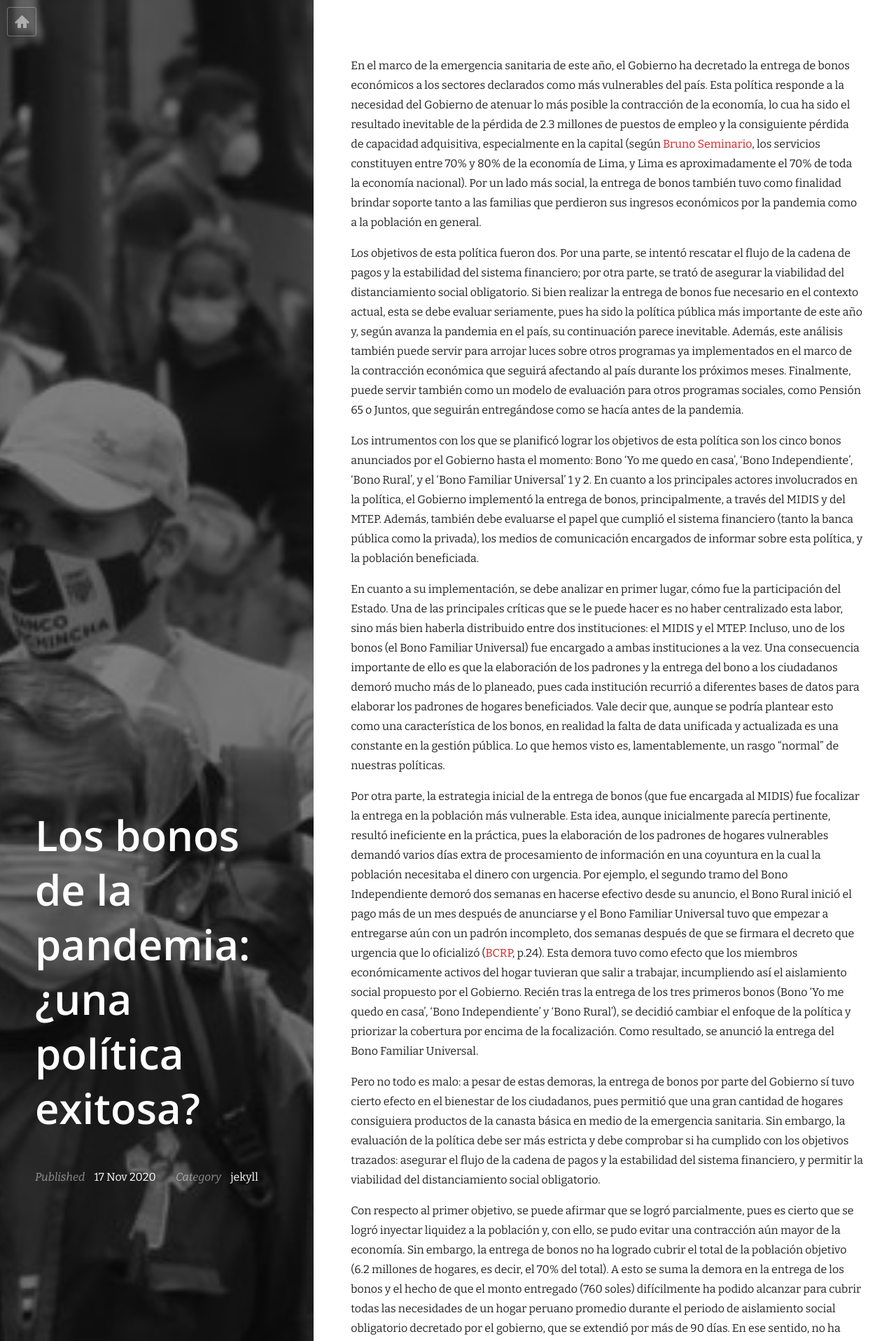
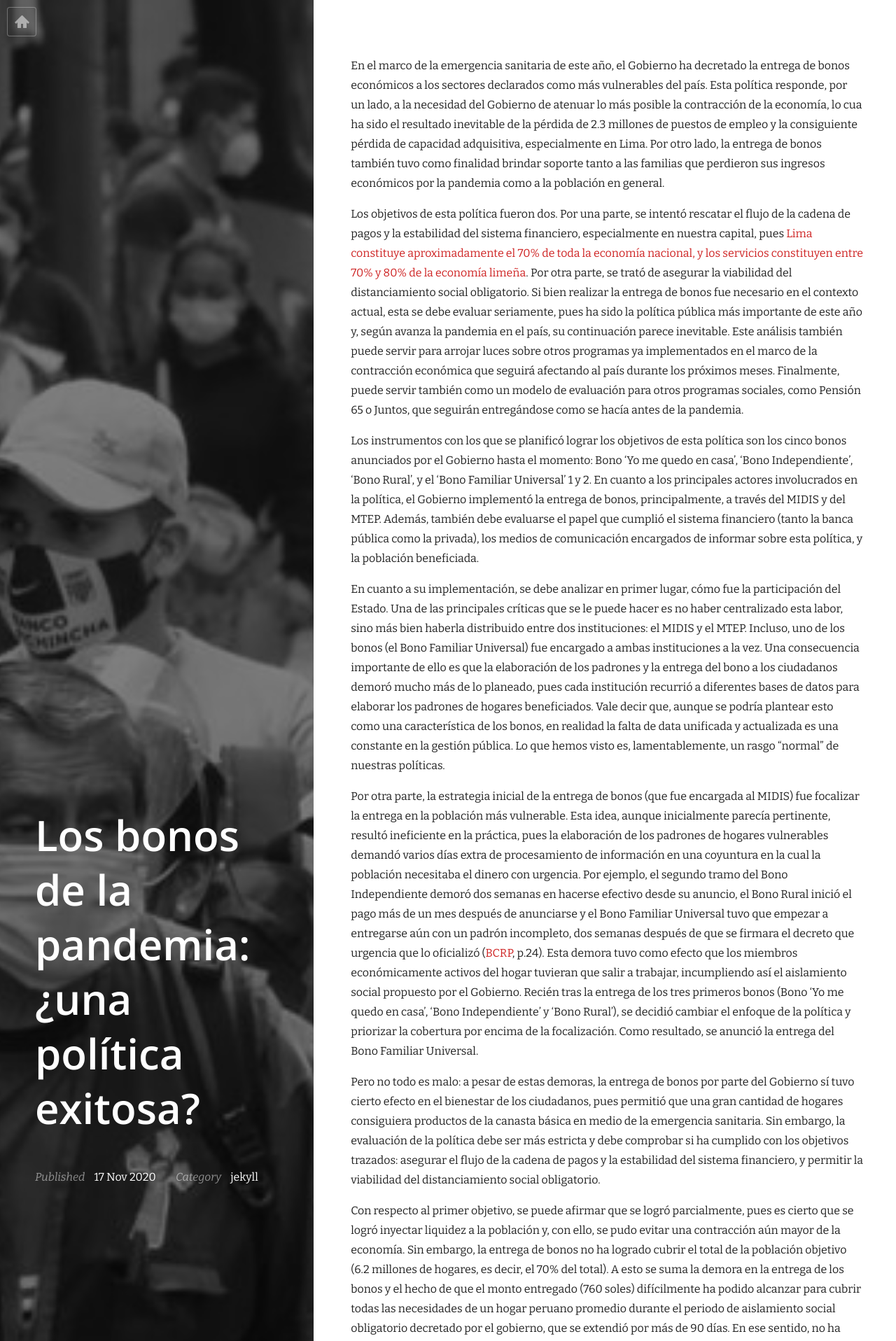
Before and after one commit to hfarfanreto/politicas_publicas, a Jekyll site: the page built from _posts/2020-11-17-los-bonos-de-la-pandemia.md, in a window 1280 px wide. Shown: the top 1916 px of the page at 70% size. Built offline with Jekyll 4.4.1, drawn with Linux system fonts in a browser that asks for light colours; nearby versions of some CDN libraries.

Commit message:
Update 2020-11-17-los-bonos-de-la-pandemia.md

```diff
--- a/_posts/2020-11-17-los-bonos-de-la-pandemia.md
+++ b/_posts/2020-11-17-los-bonos-de-la-pandemia.md
@@ -6,11 +6,11 @@ categories: jekyll
 featured_image: /images/pandemia1.jpg
 ---
 
-En el marco de la emergencia sanitaria de este año, el Gobierno ha decretado la entrega de bonos económicos a los sectores declarados como más vulnerables del país. Esta política responde a la necesidad del Gobierno de atenuar lo más posible la contracción de la economía, lo cua ha sido el resultado inevitable de la pérdida de 2.3 millones de puestos de empleo y la consiguiente pérdida de capacidad adquisitiva, especialmente en la capital (según [Bruno Seminario](https://ojo-publico.com/2031/bruno-seminario-esta-pandemia-cierra-el-periodo-neoliberal), los servicios constituyen entre 70% y 80% de la economía de Lima, y Lima es aproximadamente el 70% de toda la economía nacional). Por un lado más social, la entrega de bonos también tuvo como finalidad brindar soporte tanto a las familias que perdieron sus ingresos económicos por la pandemia como a la población en general.
+En el marco de la emergencia sanitaria de este año, el Gobierno ha decretado la entrega de bonos económicos a los sectores declarados como más vulnerables del país. Esta política responde, por un lado, a la necesidad del Gobierno de atenuar lo más posible la contracción de la economía, lo cua ha sido el resultado inevitable de la pérdida de 2.3 millones de puestos de empleo y la consiguiente pérdida de capacidad adquisitiva, especialmente en Lima. Por otro lado, la entrega de bonos también tuvo como finalidad brindar soporte tanto a las familias que perdieron sus ingresos económicos por la pandemia como a la población en general.
 
-Los objetivos de esta política fueron dos. Por una parte, se intentó rescatar el flujo de la cadena de pagos y la estabilidad del sistema financiero; por otra parte, se trató de asegurar la viabilidad del  distanciamiento  social  obligatorio. Si bien realizar la entrega de bonos fue necesario en el contexto actual, esta se debe evaluar seriamente, pues ha sido la política pública más importante de este año y, según avanza la pandemia en el país, su continuación parece inevitable. Además, este análisis también puede servir para arrojar luces sobre otros  programas ya implementados en el marco de la contracción económica que seguirá afectando al país durante los próximos meses. Finalmente, puede servir también como un modelo de evaluación para otros programas sociales, como Pensión 65 o Juntos, que seguirán entregándose como se hacía antes de la pandemia.
+Los objetivos de esta política fueron dos. Por una parte, se intentó rescatar el flujo de la cadena de pagos y la estabilidad del sistema financiero, especialmente en nuestra capital, pues [Lima constituye aproximadamente el 70% de toda la economía nacional, y los servicios constituyen entre 70% y 80% de la economía limeña](https://ojo-publico.com/2031/bruno-seminario-esta-pandemia-cierra-el-periodo-neoliberal). Por otra parte, se trató de asegurar la viabilidad del  distanciamiento  social  obligatorio. Si bien realizar la entrega de bonos fue necesario en el contexto actual, esta se debe evaluar seriamente, pues ha sido la política pública más importante de este año y, según avanza la pandemia en el país, su continuación parece inevitable. Este análisis también puede servir para arrojar luces sobre otros  programas ya implementados en el marco de la contracción económica que seguirá afectando al país durante los próximos meses. Finalmente, puede servir también como un modelo de evaluación para otros programas sociales, como Pensión 65 o Juntos, que seguirán entregándose como se hacía antes de la pandemia.
 
-Los intrumentos con los que se planificó lograr los objetivos de esta política son los cinco bonos anunciados por el Gobierno hasta el momento: Bono ‘Yo me quedo en casa’, ‘Bono Independiente’, ‘Bono Rural’, y el ‘Bono Familiar Universal’ 1 y 2. En cuanto a los principales actores involucrados en la política, el Gobierno implementó la entrega de bonos, principalmente, a través del MIDIS y del MTEP. Además, también debe evaluarse el papel que cumplió el sistema financiero (tanto la banca pública como la privada), los medios de comunicación encargados de informar sobre esta política, y la población beneficiada.
+Los instrumentos con los que se planificó lograr los objetivos de esta política son los cinco bonos anunciados por el Gobierno hasta el momento: Bono ‘Yo me quedo en casa’, ‘Bono Independiente’, ‘Bono Rural’, y el ‘Bono Familiar Universal’ 1 y 2. En cuanto a los principales actores involucrados en la política, el Gobierno implementó la entrega de bonos, principalmente, a través del MIDIS y del MTEP. Además, también debe evaluarse el papel que cumplió el sistema financiero (tanto la banca pública como la privada), los medios de comunicación encargados de informar sobre esta política, y la población beneficiada.
 
 En cuanto a su implementación, se debe analizar en primer lugar, cómo fue la participación del Estado. Una de las principales críticas que se le puede hacer es no haber centralizado esta labor, sino más bien haberla distribuido entre dos instituciones: el MIDIS y el MTEP. Incluso, uno de los bonos (el Bono Familiar Universal) fue encargado a ambas instituciones a la vez.  Una consecuencia importante de ello es que la elaboración de los padrones y la entrega del bono a los ciudadanos demoró mucho más de lo planeado, pues cada institución recurrió a diferentes bases de datos para elaborar los padrones de hogares beneficiados. Vale decir que, aunque se podría plantear esto como una característica de los bonos, en realidad la falta de data unificada y actualizada es una constante en la gestión pública. Lo que hemos visto es, lamentablemente, un rasgo "normal" de nuestras políticas.
 
```
